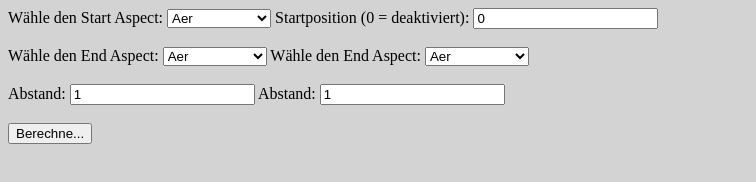
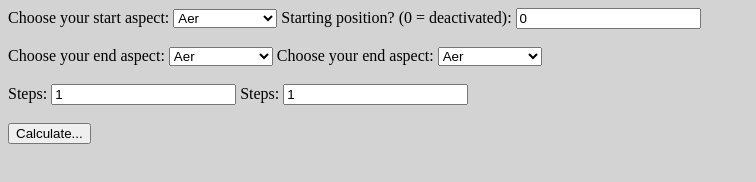
Before and after one commit to SoTBurst/Thaumcraft_Research_Helper_GTNH, a plain HTML site: page index.html in a window 1280 px wide. Shown: the whole page, without its empty margins (0-756 px from the left). Drawn offline with Linux system fonts and the light colour scheme.

Commit message:
changed language to english

```diff
--- a/index.html
+++ b/index.html
@@ -49,25 +49,25 @@
 </style>
 
 <body style="background-color: lightgray;">
-    <label for="startAspect">Wähle den Start Aspect:</label>
+    <label for="startAspect">Choose your start aspect:</label>
     <select id="startAspect" name="startAspect">
     </select>
-    <label for="startPosition">Startposition (0 = deaktiviert):</label>
+    <label for="startPosition">Starting position? (0 = deactivated):</label>
     <input type="number" id="startPosition" name="startPosition" value="0"></input>
     <br /><br />
-    <label for="endAspect">Wähle den End Aspect:</label>
+    <label for="endAspect">Choose your end aspect:</label>
     <select id="endAspect" name="endAspect">
     </select>
-    <label for="endAspect2">Wähle den End Aspect:</label>
+    <label for="endAspect2">Choose your end aspect:</label>
     <select id="endAspect2" name="endAspect2">
     </select>
     <br /><br />
-    <label for="steps">Abstand:</label>
+    <label for="steps">Steps:</label>
     <input type="number" id="steps" name="steps" value="1"></input>
-    <label for="steps2">Abstand:</label>
+    <label for="steps2">Steps:</label>
     <input type="number" id="steps2" name="steps2" value="1"></input>
     <br /><br />
-    <button onclick="calculate()">Berechne...</button>
+    <button onclick="calculate()">Calculate...</button>
     <div style="margin-top: 50px;"></div>
     <div class="disabled" id="result"></div>
     <div style="margin-top: 30px;"></div>
```
